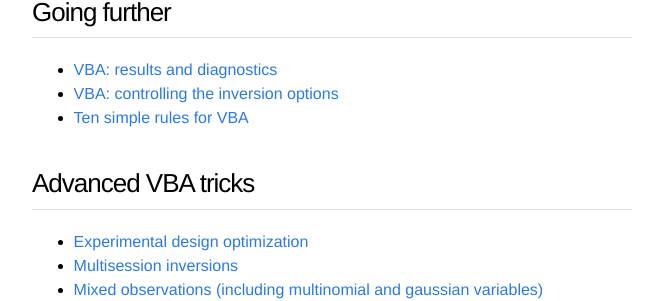
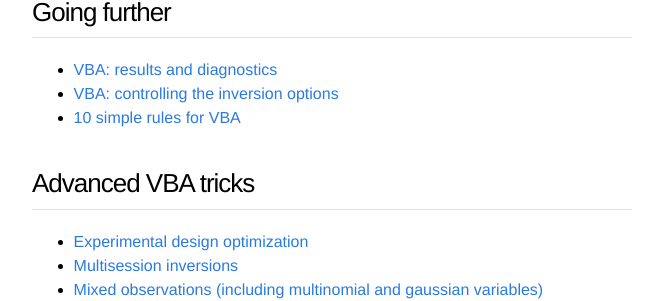
Before and after one commit to MBB-team/VBA-toolbox, a Jekyll site: the page built from _wiki/Home.md, in a window 1280 px wide. Shown: the part 654-955 px from the top of the page, without its empty margins (308-971 px from the left). Built offline with Jekyll 4.4.1, drawn with Linux system fonts in a browser that asks for light colours; nearby versions of some CDN libraries.

Commit message:
Update Home.md

```diff
--- a/_wiki/Home.md
+++ b/_wiki/Home.md
@@ -20,7 +20,7 @@ title: "home"
 
 - [VBA: results and diagnostics](VBA-output-structure)
 - [VBA: controlling the inversion options](Controlling-the-inversion-using-VBA-options)
-- [Ten simple rules for VBA](10-simple-rules)
+- [10 simple rules for VBA](10-simple-rules)
 
 
 ## Advanced VBA tricks
```
